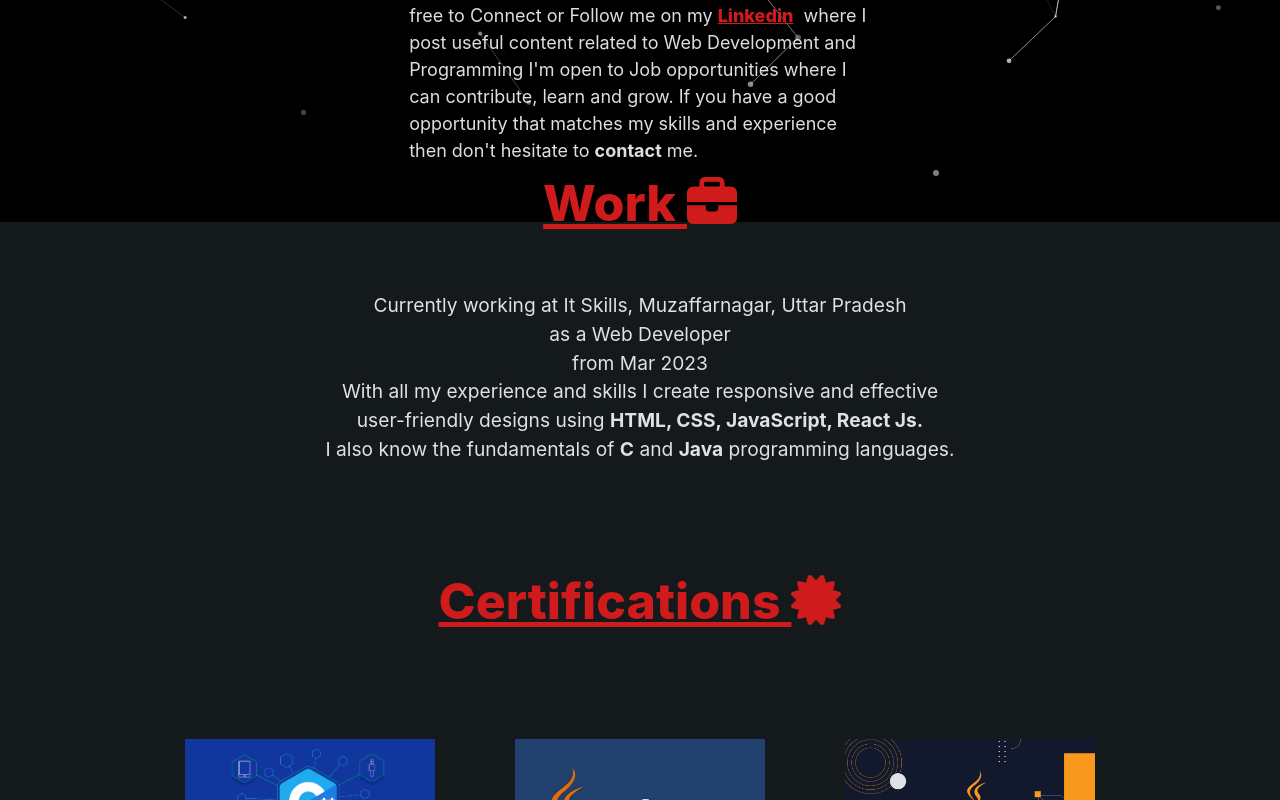
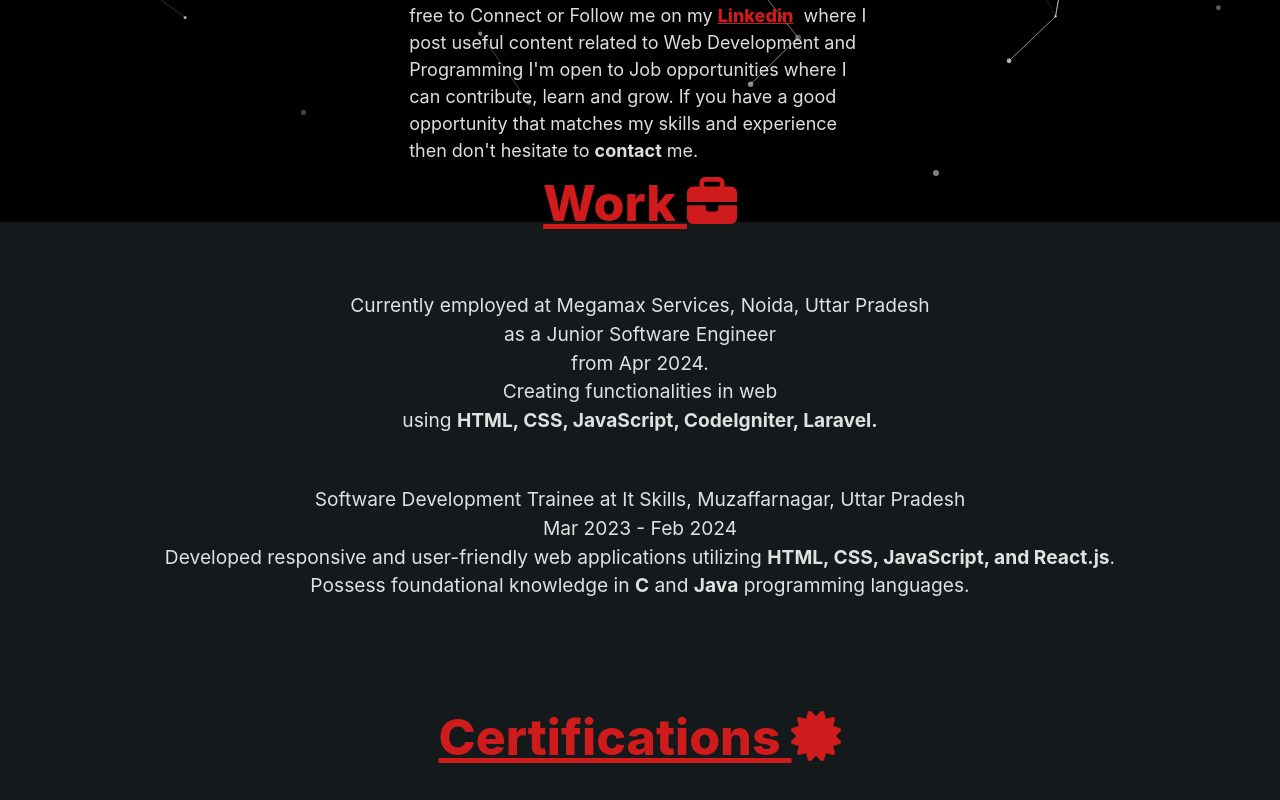
Before and after one commit to aayushdhimaann/portfolio, a React (Vite) app: page /about in a window 1280 px wide. Shown: the part 578-1378 px from the top of the page. Built offline with nearby package versions, Linux system fonts and the light colour scheme; a web font is replaced by a local one.

Commit message:
Added experience

```diff
--- a/src/components/Experience.jsx
+++ b/src/components/Experience.jsx
@@ -10,20 +10,29 @@
         Work <FontAwesomeIcon icon={faBriefcase} />
       </h1>
       <p className="institute">
-        Currently working at It Skills, Muzaffarnagar, Uttar Pradesh
+        Currently employed at Megamax Services, Noida, Uttar Pradesh
       </p>
       <p>
-        as a Web Developer <br /> from Mar 2023
+        as a Junior Software Engineer <br /> from Apr 2024.
       </p>
       <p>
-        With all my experience and skills I create responsive and effective
+        Creating functionalities in web
         <br />
-        user-friendly designs using <b>HTML, CSS, JavaScript, React Js.</b>
+        using <b>HTML, CSS, JavaScript, CodeIgniter, Laravel.</b>
       </p>
-      <p>
-        I also know the fundamentals of <b>C</b> and <b>Java</b> programming
-        languages.
-      </p>
+
+     <p className="institute">
+    Software Development Trainee at It Skills, Muzaffarnagar, Uttar Pradesh
+    </p>
+    <p>
+        Mar 2023 - Feb 2024
+    </p>
+    <p>
+        Developed responsive and user-friendly web applications utilizing <b>HTML, CSS, JavaScript, and React.js</b>.
+    </p>
+    <p>
+        Possess foundational knowledge in <b>C</b> and <b>Java</b> programming languages.
+    </p>
     </motion.div>
   );
 };
```
